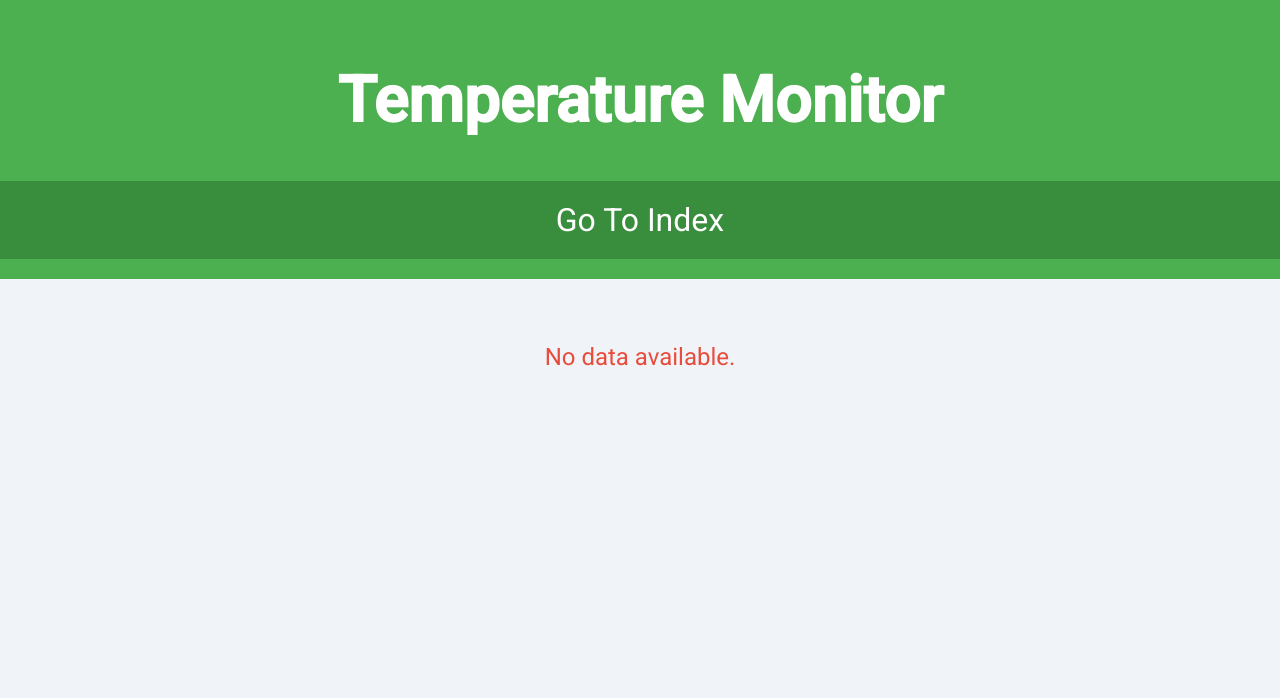
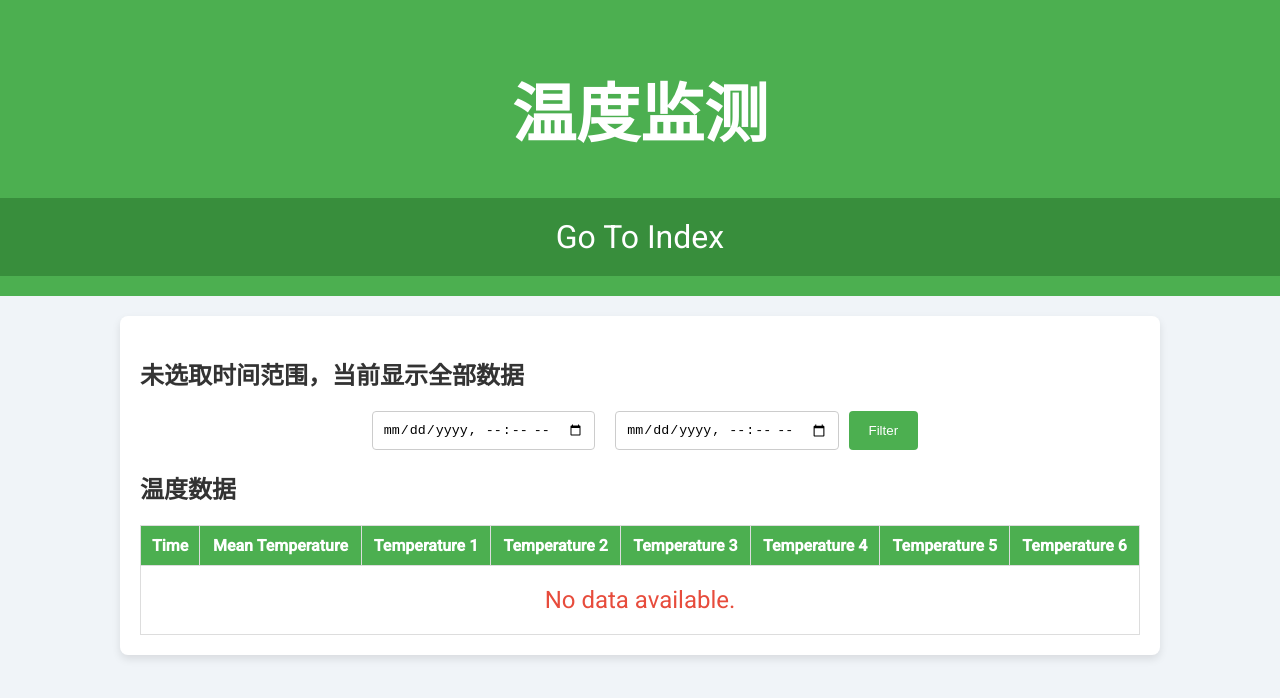
Before and after one commit to lmbc139/tem-serTest, a website: page view/save.ejs in a window 1280 px wide. Drawn offline with nearby package versions, Linux system fonts and the light colour scheme; files that its build step writes are made by us from their sources.

Commit message:
解决了时间显示和时间选择问题

```diff
--- a/view/save.ejs
+++ b/view/save.ejs
@@ -20,14 +20,12 @@
       padding: 20px 0;
       text-align: center;
       font-size: 2rem;
-      align-items: center;
     }
 
     header .save-button {
       background-color: #388E3C;
       color: white;
       padding: 20px;
-      height: 100%;
       font-size: 2rem;
       cursor: pointer;
       text-align: center;
@@ -79,19 +77,56 @@
       padding: 20px;
     }
 
+    .filter-form {
+      display: flex;
+      justify-content: center;
+      margin-bottom: 20px;
+    }
+
+    .filter-form input {
+      margin: 0 10px;
+      padding: 10px;
+      border: 1px solid #ccc;
+      border-radius: 4px;
+    }
+
+    .filter-form button {
+      padding: 10px 20px;
+      background-color: #4CAF50;
+      color: white;
+      border: none;
+      border-radius: 4px;
+      cursor: pointer;
+    }
+
+    .filter-form button:hover {
+      background-color: #388E3C;
+    }
   </style>
 </head>
 <body>
   <header>
-    <h1>Temperature Monitor</h1>
+    <h1>温度监测</h1>
     <div class="save-button" onclick="window.location.href='/'">Go To Index</div>
   </header>
 
   <main>
+    <div class="container">
+        <% if (startTime && endTime) { %>
+            <h2>Current filter: <%= startTime.getFullYear() %>/<%= String(startTime.getMonth() + 1).padStart(2, '0') %>/<%= String(startTime.getDate()).padStart(2, '0') %> <%= String(startTime.getHours()).padStart(2, '0') %>:<%= String(startTime.getMinutes()).padStart(2, '0') %> ->
+                <%= endTime.getFullYear() %>/<%= String(endTime.getMonth() + 1).padStart(2, '0') %>/<%= String(endTime.getDate()).padStart(2, '0') %> <%= String(endTime.getHours()).padStart(2, '0') %>:<%= String(endTime.getMinutes()).padStart(2, '0') %></h2>
+          <% } else { %>
+            <h2>未选取时间范围，当前显示全部数据</h2>
+          <% } %>
+      <form class="filter-form" id="filterForm" action="/save" method="GET">
+        <input type="datetime-local" name="start_time" required>
+        <input type="datetime-local" name="end_time" required>
+        <button type="submit">Filter</button>
+      </form>
 
-      <% if (Array.isArray(data) && data.length > 0) { %>
-        <h2>All Temperature Records</h2>
-        <table>
+      <h2>温度数据</h2>
+      <div id="dataContainer">
+        <table id="dataTable">
           <thead>
             <tr>
               <th>Time</th>
@@ -104,10 +139,11 @@
               <th>Temperature 6</th>
             </tr>
           </thead>
-          <tbody>
+          <tbody id="dataBody">
+            <% if (Array.isArray(data) && data.length > 0) { %>
               <% data.forEach(item => { %>
                 <tr>
-                <td><%= new Date(item.time).toISOString().slice(0, 19).replace("T", " ") %></td>
+                  <td><% const date = new Date(item.time); %><%= date.getFullYear() %>/<%= String(date.getMonth() + 1).padStart(2, '0') %>/<%= String(date.getDate()).padStart(2, '0') %> <%= String(date.getHours()).padStart(2, '0') %>:<%= String(date.getMinutes()).padStart(2, '0') %></td>
                   <td><%= item.mean_temperature %></td>
                   <td><%= item.temperature1 %></td>
                   <td><%= item.temperature2 %></td>
@@ -117,12 +153,12 @@
                   <td><%= item.temperature6 %></td>
                 </tr>
               <% }); %>
+            <% } else { %>
+              <tr><td colspan="8" class="no-data">No data available.</td></tr>
+            <% } %>
           </tbody>
         </table>
-      <% } else { %>
-        <p class="no-data">No data available.</p>
-      <% } %>
-
+      </div>
     </div>
   </main>
 </body>
```
Also changed, not shown: server.js (+30 -12 lines), view/index.ejs (+5 -3 lines). Lines whose indentation alone changed are shown as unchanged.
